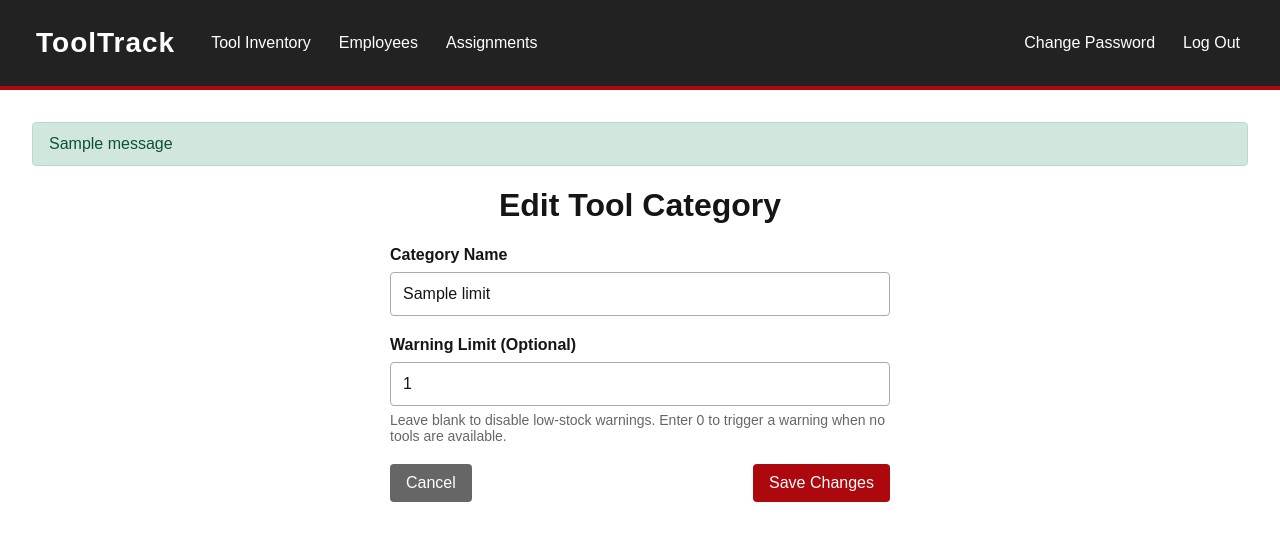
After one commit to ryan4336/ToolTrack-WebApp, a Flask app: a page that uses templates/edit_category.html in a window 1280 px wide. The commit adds this page. Shown: the top 541 px of the page. Run offline with Flask 3, Linux system fonts and the light colour scheme; the visitor is signed in with stand-in values (Sample User, id 1); tables that the repository leaves empty hold one stand-in row (values such as "Sample post"); one stand-in notice (Sample message) is shown; parts of the project's set-up code (start-up, migrations or seed data) failed here and were passed over.

Commit message:
Complete Edit Tool Category page and optimize category loading
- Add Edit Category form with existing category information and validation errors
- Update Edit Category route and redirect to use the current category paths
- Connect Edit buttons on the Tool Categories page to the correct categories
- Optimize category loading by retrieving available tool counts in one grouped database query

```diff
--- a/app.py
+++ b/app.py
@@ -1237,19 +1237,30 @@ def edit_assignment(assignment_id):
 @app.route("/tool_categories")
 @login_required
 def tool_categories():
-    # Retrieve all registered categories, including those without tools
+    # Retrieve all registered categories
     categories = db.session.execute(
-        db.select(ToolWarningLimit).order_by(ToolWarningLimit.tool_name)
+        db.select(ToolWarningLimit)
+        .order_by(ToolWarningLimit.tool_name)
     ).scalars().all()
 
+    # Count all available tools, grouped by category
+    available_counts = db.session.execute(
+        db.select(
+            Tool.tool_name,
+            db.func.count(Tool.asset_id)
+        )
+        .where(Tool.status == "Available")
+        .group_by(Tool.tool_name)
+    ).all()
+
+    # Store the available counts in a dictionary
+    count_dict = dict(available_counts)
+
     category_summary = []
+
     for cat in categories:
-        # Count available tools using Tool.tool_name and the "Available" status
-        available_count = Tool.query.filter_by(
-            tool_name=cat.tool_name,
-            status="Available"
-        ).count()
-
+        # Get the count for this category (0 if none are available)
+        available_count = count_dict.get(cat.tool_name, 0)
         limit = cat.warning_limit
 
         category_summary.append({
@@ -1262,7 +1273,7 @@ def tool_categories():
     return render_template("tool_categories.html", categories=category_summary)
 
 
-@app.route("/tool_types/<path:category_name>/edit", methods=["GET", "POST"])
+@app.route("/tool_categories/<path:category_name>/edit", methods=["GET", "POST"])
 @login_required
 def edit_category(category_name):
     # The category name is the primary key in this project's schema.
@@ -1329,7 +1340,7 @@ def edit_category(category_name):
                 errors.append("Unable to save category. Check the name and try again.")
             else:
                 flash("Tool category updated successfully.", "success")
-                return redirect(url_for("tool_types"))
+                return redirect(url_for("tool_categories"))
 
     return render_template(
         "edit_category.html",
--- /dev/null
+++ b/templates/edit_category.html
@@ -0,0 +1,62 @@
+
+{% extends "base.html" %}
+
+{% block title %}Edit Tool Category | ToolTrack{% endblock %}
+
+{% block content %}
+
+<h1 class="form-title">Edit Tool Category</h1>
+
+{% if errors %}
+    {% for message in errors %}
+        <p class="form-error">{{ message }}</p>
+    {% endfor %}
+{% endif %}
+
+<form method="POST" action="{{ url_for('edit_category', category_name=category.tool_name) }}" class="form">
+
+    <!-- Category Name -->
+    <div class="form-group">
+        <label for="category_name">Category Name</label>
+        <input
+            type="text"
+            id="category_name"
+            name="category_name"
+            maxlength="150"
+            value="{{ category_name }}"
+            required
+        >
+    </div>
+
+    <!-- Optional Warning Limit -->
+    <div class="form-group">
+        <label for="warning_limit">Warning Limit (Optional)</label>
+        <input
+            type="number"
+            id="warning_limit"
+            name="warning_limit"
+            min="0"
+            max="9999"
+            step="1"
+            value="{{ warning_limit }}"
+        >
+
+        <p class="category-edit-help">
+            Leave blank to disable low-stock warnings.
+            Enter 0 to trigger a warning when no tools are available.
+        </p>
+    </div>
+
+    <!-- Form Actions -->
+    <div class="form-actions">
+        <a href="{{ url_for('tool_categories') }}" class="button button-cancel">
+            Cancel
+        </a>
+
+        <button type="submit" class="button">
+            Save Changes
+        </button>
+    </div>
+</form>
+
+{% endblock %}
```
Also changed, not shown: templates/tool_categories.html (+5 -6 lines).
